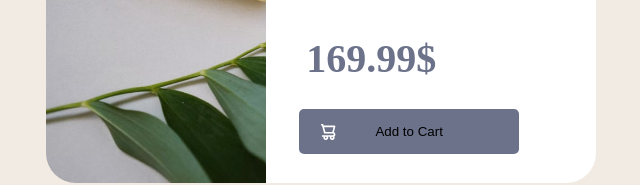
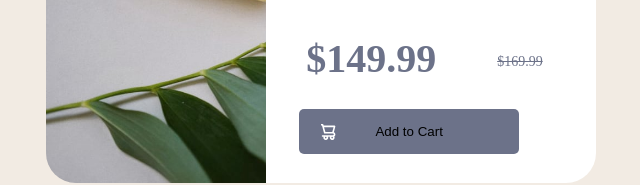
Before and after one commit to TwoThreeTwo/Product-preview-card-component, a plain HTML site: page index.html in a window 1280 px wide. Shown: the part 512-697 px from the top of the page, without its empty margins (338-978 px from the left). Drawn offline with Linux system fonts and the light colour scheme; a web font is replaced by a local one.

Commit message:
fixed money price, original price line through

```diff
--- a/index.html
+++ b/index.html
@@ -20,7 +20,8 @@
           Perfumer-Creator for the House of CHANEL.</p>
       </div>
       <div class="price">
-        <b><p2>169.99$</p2></b>
+        <b><p2>$149.99</p2></b>
+        <p3>$169.99</p3>
       </div>
       <div class="button">
         <button class="cart"><p1 class="text">Add to Cart</p1>
--- a/style.css
+++ b/style.css
@@ -114,4 +114,12 @@ h1 {
     font-size: 40px;
 }
 
+p3 {
+    text-decoration: line-through;
+    color: hsl(228, 12%, 48%);
+    position: absolute;
+    top: 73.8%;
+    left: 70%;
+}
+
 /*Increase card size and increase total image size to match card size*/
```
